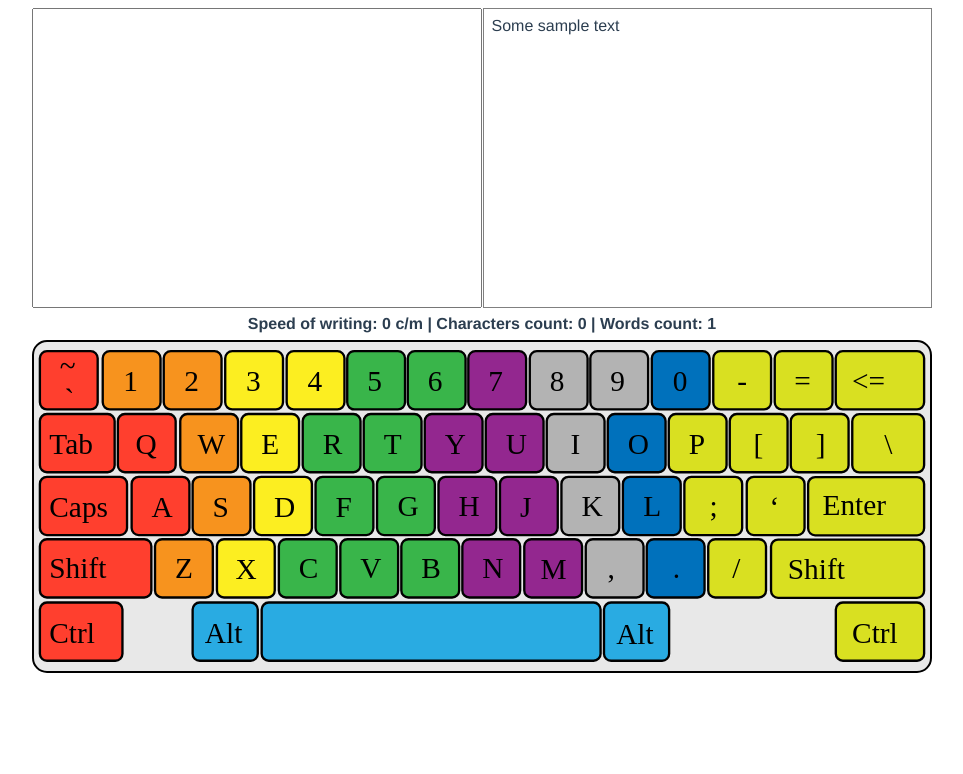
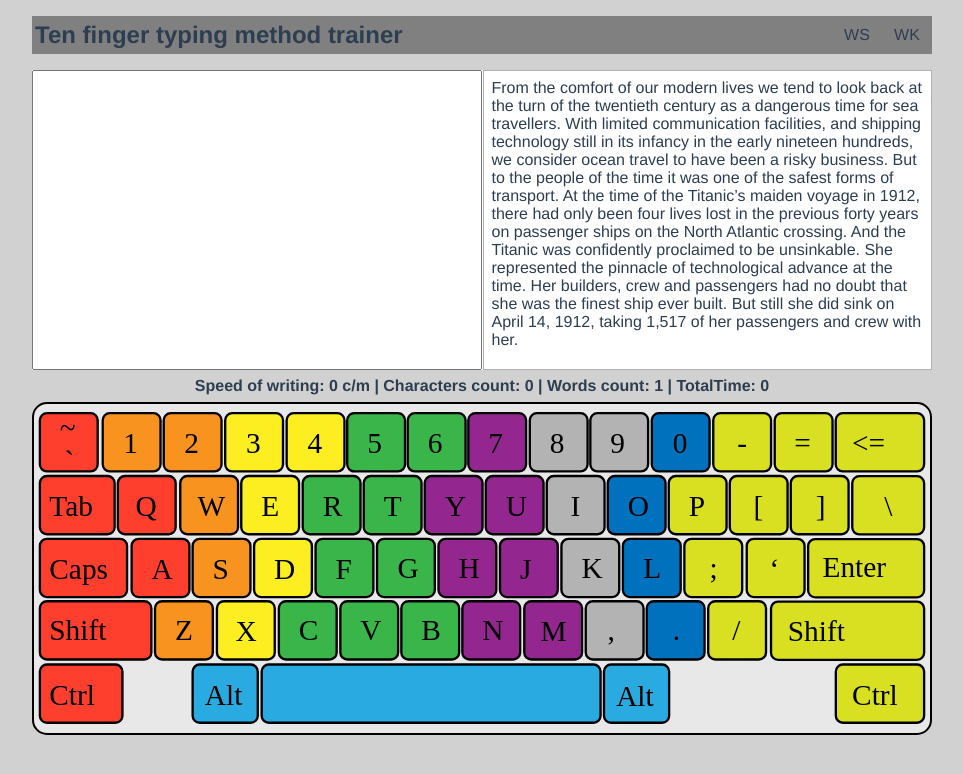
Before and after one commit to alexncode/ten-finger-method-trainer, a Vue app: page / in a window 1280 px wide. Shown: the top 774 px of the page, without its empty margins (158-1121 px from the left). Built offline with nearby package versions, Linux system fonts and the light colour scheme.

Commit message:
Added text hightlight and layout

```diff
--- a/src/App.vue
+++ b/src/App.vue
@@ -1,14 +1,19 @@
 <template>
   <div id="app">
     <div class="container">
-      <TextArea v-on:textChanged='calcSpeed'/>
-      <Statistic v-bind:speed="speedOfWriting" v-bind:totalChar="totalCharacters" v-bind:totalWords="totalWords"/>
+      <Header v-on:withoutSample='withoutSample = !withoutSample'/>
+      <TextArea v-on:textChanged='calcSpeed' v-bind:layout="withoutSample"/>
+      <Statistic v-bind:speed="speedOfWriting"
+                 v-bind:totalChar="totalCharacters"
+                 v-bind:totalWords="totalWords"
+                 v-bind:totalTime="totalTime"/>
       <Keyboard/>
     </div>
   </div>
 </template>
 
 <script>
+import Header from "./components/Header.vue";
 import TextArea from "./components/TextArea.vue";
 import Statistic from "./components/Statistic.vue";
 import Keyboard from "./components/Keyboard.vue";
@@ -20,7 +25,8 @@ export default {
   components: {
     Keyboard,
     TextArea,
-    Statistic
+    Statistic,
+    Header
   },
   data() {
     return {
@@ -29,7 +35,9 @@ export default {
       startTime: Date,
       endTime: Date,
       speedOfWriting: 0,
-      characterOffset: 0
+      characterOffset: 0,
+      withoutSample: false,
+      totalTime: 0
     };
   },
   computed: {
@@ -60,6 +68,7 @@ export default {
             ((vm.endTime - vm.startTime - 5000) / 1000) *
             60
         );
+        vm.totalTime += Math.round((vm.endTime - vm.startTime - 5000) / 1000);
       }, 5000);
     }
   }
@@ -67,12 +76,18 @@ export default {
 </script>
 
 <style lang="scss">
+body {
+  background-color: #d1d1d1;
+  margin: 0;
+}
+
 #app {
   font-family: "Avenir", Helvetica, Arial, sans-serif;
   -webkit-font-smoothing: antialiased;
   -moz-osx-font-smoothing: grayscale;
   text-align: center;
   color: #2c3e50;
+  margin-top: 1rem;
 }
 
 .container {
--- /dev/null
+++ b/src/components/Header.vue
@@ -0,0 +1,43 @@
+<template>
+  <div class="header">
+      <h1>Ten finger typing method trainer</h1>
+      <div class="layout">
+          <div class="layout__button" @click="$emit('withoutSample')">WS</div>
+          <div class="layout__button">WK</div>
+      </div>
+  </div>
+</template>
+
+<script>
+export default {
+  name: "Header",
+  props: {}
+};
+</script>
+
+<!-- Add "scoped" attribute to limit CSS to this component only -->
+<style scoped lang="scss">
+.header {
+  position: relative;
+  background-color: gray;
+  height: 32px;
+  margin-bottom: 1rem;
+  padding: 3px;
+  h1 {
+    font-size: 24px;
+    margin: 0;
+    text-align: left;
+    line-height: 32px;
+  }
+  .layout {
+    position: absolute;
+    right: 0;
+    top: 10px;
+    display: flex;
+    float: right;
+    width: 100px;
+    justify-content: space-around;
+    cursor: pointer;
+  }
+}
+</style>
--- a/src/components/Statistic.vue
+++ b/src/components/Statistic.vue
@@ -1,6 +1,10 @@
 <template>
   <div class="statistic">
-      <span>Speed of writing: {{ speed }} c/m | Characters count: {{totalChar}} | Words count: {{totalWords}}</span>
+      <span>Speed of writing: {{ speed }} c/m |
+            Characters count: {{totalChar}} |
+            Words count: {{totalWords}} |
+            TotalTime: {{ totalTime }}
+      </span>
   </div>
 </template>
 
@@ -10,7 +14,8 @@ export default {
   props: {
     speed: Number,
     totalChar: Number,
-    totalWords: Number
+    totalWords: Number,
+    totalTime: Number
   }
 };
 </script>
--- a/src/components/TextArea.vue
+++ b/src/components/TextArea.vue
@@ -1,16 +1,42 @@
 <template>
   <div class="text-area">
-      <textarea class="written-text" name="main" id="text" @input="$emit('textChanged', $event.target.value)"></textarea>
-      <div class="sample-text">
-        Some sample text
-      </div>
+      <textarea class="written-text" name="main" id="text"
+                @input="$emit('textChanged', $event.target.value)"
+                v-model="inputText"></textarea>
+      <div v-if="!layout" class="sample-text" v-html="sampleText"></div>
   </div>
 </template>
 
 <script>
 export default {
   name: "TextArea",
-  props: {}
+  props: {
+    layout: false
+  },
+  data() {
+    return {
+      inputText: ""
+    };
+  },
+  created: function() {
+    this.class = '<span style="background-color: lightgreen;">';
+    this.sample =
+      "From the comfort of our modern lives we tend to look back at the turn of the twentieth century as a dangerous time for sea travellers. With limited communication facilities, and shipping technology still in its infancy in the early nineteen hundreds, we consider ocean travel to have been a risky business. But to the people of the time it was one of the safest forms of transport. At the time of the Titanic’s maiden voyage in 1912, there had only been four lives lost in the previous forty years on passenger ships on the North Atlantic crossing. And the Titanic was confidently proclaimed to be unsinkable. She represented the pinnacle of technological advance at the time. Her builders, crew and passengers had no doubt that she was the finest ship ever built. But still she did sink on April 14, 1912, taking 1,517 of her passengers and crew with her.";
+    String.prototype.insert = function(idx, str) {
+      return this.slice(0, idx) + str + this.slice(idx);
+    };
+  },
+  computed: {
+    sampleText: function() {
+      return (
+        this.class +
+        this.sample.replace("</span>", "").insert(this.pos, "</span>")
+      );
+    },
+    pos: function() {
+      return this.inputText.length;
+    }
+  }
 };
 </script>
 
@@ -20,6 +46,7 @@ export default {
   display: flex;
   width: 100%;
   height: 300px;
+  background-color: #fff;
   .written-text {
     flex: 1;
     font-family: inherit;
@@ -30,10 +57,14 @@ export default {
   }
   .sample-text {
     text-align: left;
-    border: 1px solid gray;
+    border: 1px solid #b0b0b0;
     flex: 1;
     padding: 0.5rem;
     margin-left: 1px;
   }
 }
+.right {
+  background-color: lightgreen;
+  color: green;
+}
 </style>
```
